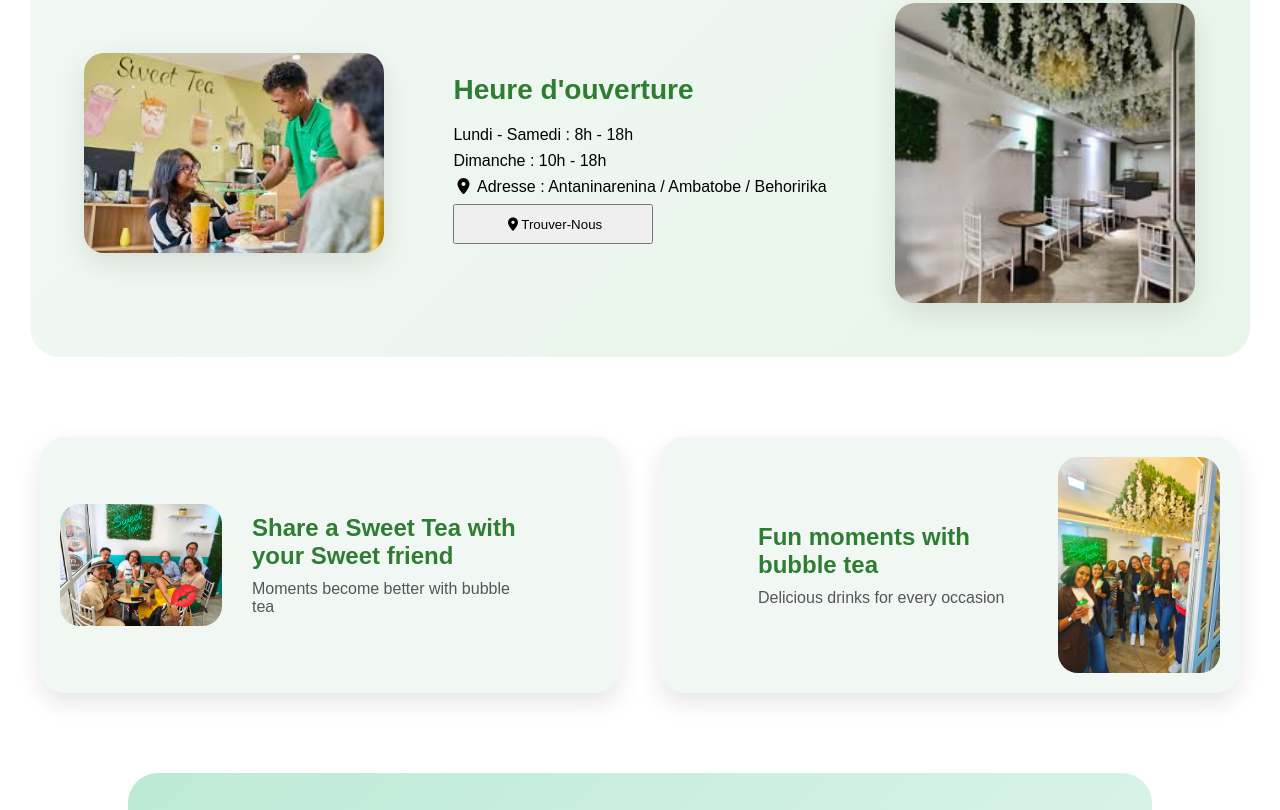
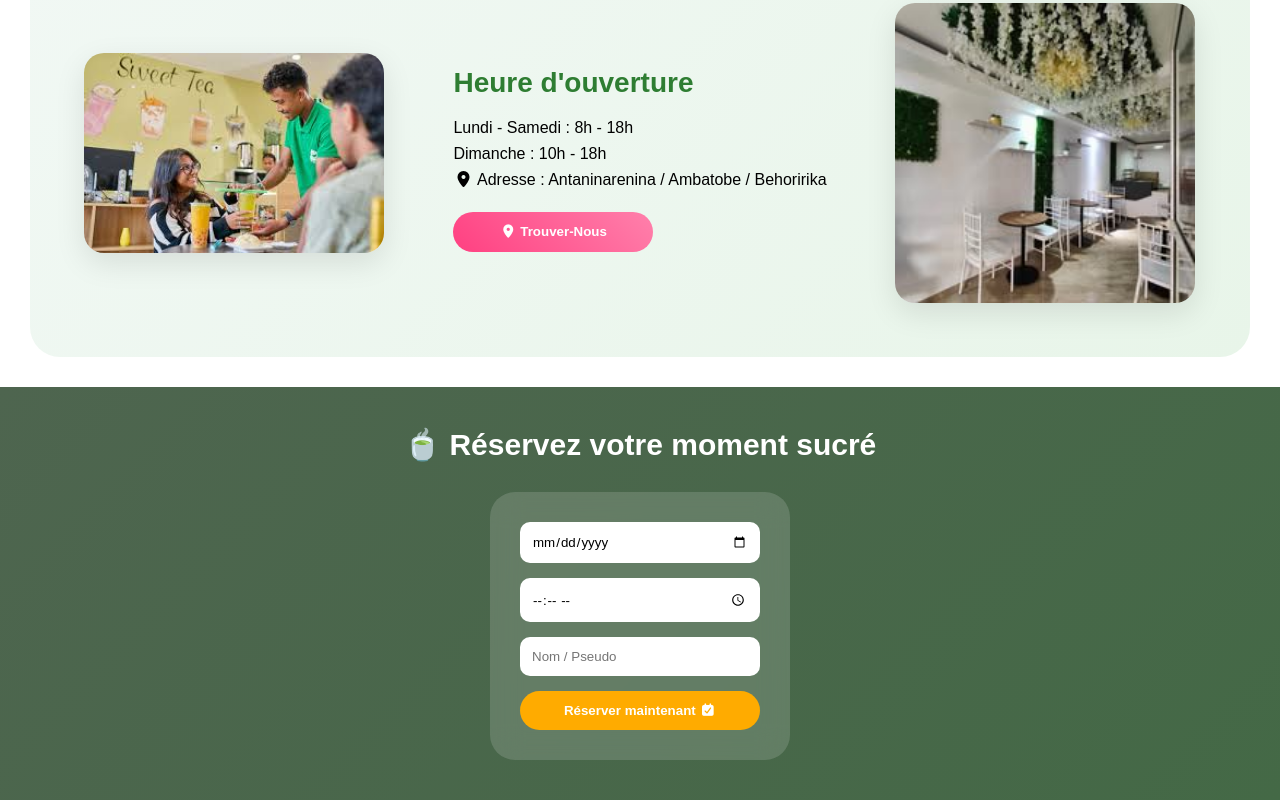
Before and after one commit to SitrakaSTD24155/SweetTea, a plain HTML site: page index.html in a window 1280 px wide. Shown: the part 1440-2250 px from the top of the page. Drawn offline with Linux system fonts and the light colour scheme; a web font is replaced by a local one.

Commit message:
section reserver et bouton buy now

```diff
--- a/index.html
+++ b/index.html
@@ -22,7 +22,7 @@
                 <li><a href="#">CONTACT</a><hr></li>
                 <div class="input-container">
                     <input type="text" placeholder="Sweet Tea...">
-                    <i class="fas fa-search icon"></i>
+                    <i class="fa-solid fa-cart-plus"></i>
                 </div>
                 <li class="commande"><a href="#">COMMANDER</a></li>
             </ul>
@@ -83,10 +83,27 @@
                 <p>Lundi - Samedi : 8h - 18h</p>
                 <p>Dimanche : 10h - 18h</p>
                 <p><i class="fas fa-map-marker-alt"></i> Adresse : Antaninarenina / Ambatobe / Behoririka</p>
-                <button><i class="fas fa-map-marker-alt"></i>Trouver-Nous</button>
+                <button class="btn-map">
+                    <i class="fas fa-map-marker-alt"></i> Trouver-Nous
+                </button>
             </div>
             <div>
                 <img src="images/local.jpg" alt="">
+            </div>
+        </section>
+
+        <section class="reservation">
+            <div>
+                <h2>🍵 Réservez votre moment sucré</h2>
+            </div>
+            <div class="reservation-box">
+                <input type="date">
+                <input type="time">
+                <input type="text" placeholder="Nom / Pseudo">
+
+                <button>
+                    Réserver maintenant <i class="fa-solid fa-calendar-check"></i>
+                </button>
             </div>
         </section>
 
--- a/style.css
+++ b/style.css
@@ -77,10 +77,11 @@
     color: rgb(12, 195, 12);
 }
 
+/* placeholder */
 .input-container {
     position: relative;
 }
-.icon {
+.input-container i {
     display: flex;
     position: absolute;
     flex-direction: row;
@@ -130,6 +131,9 @@
 }
 .png img{
     width: 550px;
+}
+#bouton2{
+    background-color: #BCEAD5;
 }
 
 /* fond haut */
@@ -209,6 +213,7 @@
     bottom: 15%;
     right: 15%;
 }
+
 
 
 /* nos produits */
@@ -310,13 +315,98 @@
     height: 40px;
 }
 
+.btn-map {
+    margin-top: 15px;
+    padding: 12px 25px;
+    border: none;
+    border-radius: 30px;
+    background: linear-gradient(45deg, #FF4081, #FF80AB);
+    color: white;
+    font-weight: bold;
+    cursor: pointer;
+    position: relative;
+    overflow: hidden;
+    transition: 0.3s;
+}
+
+.btn-map:hover {
+    transform: scale(1.08);
+    box-shadow: 0 0 20px rgba(255, 64, 129, 0.6);
+}
+
+/* effet glow animé */
+.btn-map::before {
+    content: "";
+    position: absolute;
+    top: 0;
+    left: -100%;
+    width: 100%;
+    height: 100%;
+    background: linear-gradient(120deg, transparent, rgba(255,255,255,0.5), transparent);
+    transition: 0.5s;
+}
+
+.btn-map:hover::before {
+    left: 100%;
+}
+
+
+
+/* reservsation */
+.reservation {
+    background: linear-gradient(135deg, #4e654f, #446946);
+    padding: 40px 10px;
+    text-align: center;
+    color: white;
+}
+
+.reservation h2 {
+    font-size: 30px;
+    margin-bottom: 30px;
+}
+
+.reservation-box {
+    background: rgba(255,255,255,0.15);
+    backdrop-filter: blur(15px);
+    padding: 30px;
+    border-radius: 25px;
+    display: inline-flex;
+    flex-direction: column;
+    gap: 15px;
+    width: 300px;
+}
+
+.reservation-box input {
+    padding: 12px;
+    border: none;
+    border-radius: 10px;
+    outline: none;
+}
+
+.reservation-box button {
+    padding: 12px;
+    border: none;
+    border-radius: 30px;
+    background: #FFAB00;
+    color: white;
+    font-weight: bold;
+    cursor: pointer;
+    transition: 0.3s;
+}
+
+.reservation-box button:hover {
+    background: #ff8f00;
+    transform: scale(1.05);
+}
+
+
 
 /* annonce */
 .annonce {
     display: flex;
     justify-content: flex-start;
     gap: 40px;
-    padding: 50px 40px;
+    padding: 30px 20px;
 }
 
 .annonce-card {
@@ -477,7 +567,6 @@
     background: #1B5E20;
     transform: scale(1.05);
 }
-
 
 
 
@@ -696,3 +785,25 @@
     position: relative;
     z-index: 1;
 }
+
+.buy-btn {
+    margin-top: 10px;
+    padding: 10px;
+    width: 100%;
+    border: none;
+    border-radius: 20px;
+    background: linear-gradient(45deg, #2E7D32, #66BB6A);
+    color: white;
+    font-size: 14px;
+    cursor: pointer;
+    transition: 0.3s;
+}
+
+.buy-btn i {
+    margin-left: 5px;
+}
+
+.buy-btn:hover {
+    transform: scale(1.05);
+    background: linear-gradient(45deg, #1B5E20, #4CAF50);
+}
```
Also changed, not shown: menu.html (+58 -0 lines).
